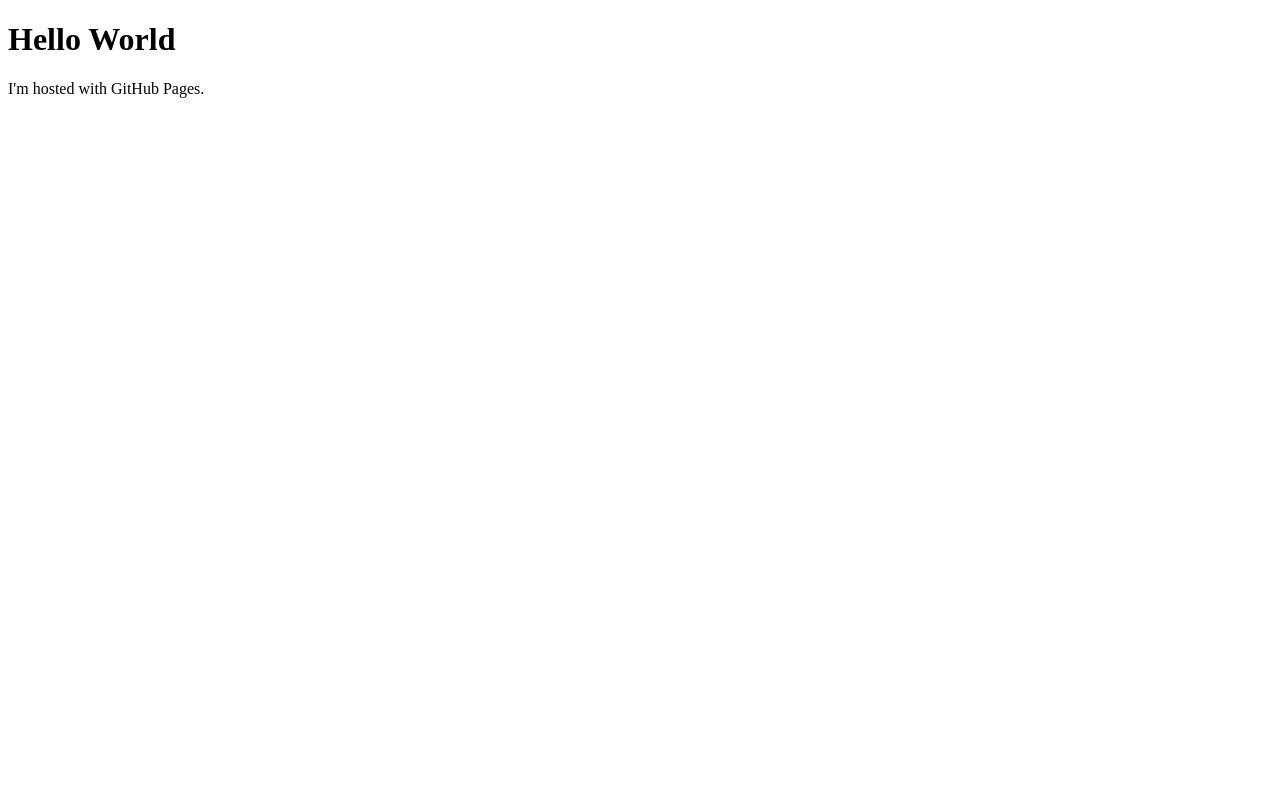
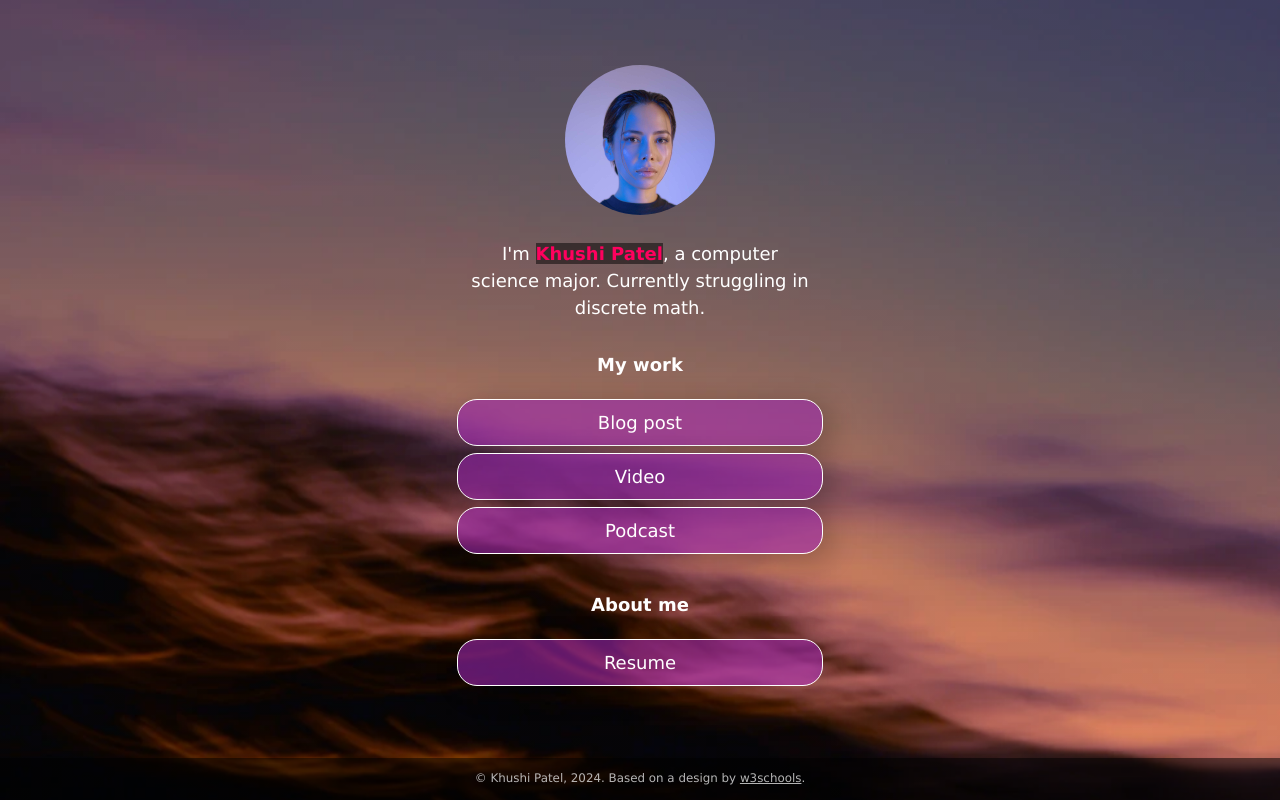
Before and after one commit to khushi-patel5/khushi-patel5.github.io, a plain HTML site: page index.html in a window 1280 px wide. Drawn offline with Linux system fonts and the light colour scheme.

Commit message:
moving website to change

```diff
--- /dev/null
+++ b/css/style.css
@@ -0,0 +1,231 @@
+:root {
+    --primaryText: #fff;
+    --secondaryText: #ff015e;
+    --primary: rgba(156, 39, 176, .60);
+    --secondary: rgba(255, 1, 94, .60);
+    --buttonHover: rgba(156, 39, 176, .40);
+    --smallButtonHover: rgba(0, 0, 0, .25);
+}
+
+html {
+    box-sizing: border-box;
+    /* keeps button boxes within phone screen width */
+    -ms-text-size-adjust: 100%;
+    -webkit-text-size-adjust: 100%;
+    height: 100%;
+}
+
+*,
+*:before,
+*:after {
+    box-sizing: inherit;
+}
+
+body {
+    margin: 0;
+    min-height: 100%;
+    /* The image used for the site background. Try changing skyscape.jpg to stars.jpg. Put a replacement photo in the images folder and, in line 21 below, replace skyscape.jpg with yourbackgroundfilename.jpg */
+    /* The linear gradient darkens the image, like putting a sunglasses lens on top of it. If you want to darken the image even more, change 0.1 (both times) to 0.3 or higher */
+    background: linear-gradient(rgba(0, 0, 0, 0.1), rgba(0, 0, 0, 0.1)), url(../images/skyscape.jpg);
+    /* Prevents the browser from repeating or "tiling" the background image */
+    background-repeat: no-repeat;
+    background-position: center;
+    /* Freezes the image so that even the content scrolls down, the background stays put */
+    background-attachment: fixed;
+    /* Resizes the background image to cover the entire container */
+    background-size: cover;
+    font-family: Futura, Verdana, sans-serif;
+    line-height: 1.5;
+    font-size: 18px;
+    display: flex;
+    flex-direction: column;
+    justify-content: space-around;
+    align-items: center;
+}
+
+h1 {
+    font-size: 1em;
+}
+
+h2 {
+    font-size: 1em;
+    margin-bottom: 0;
+}
+
+img {
+    margin: .5em 1em;
+    /* border: 1px solid #ccc; */
+    border-radius: 50%;
+    height: 150px;
+    max-width: 100%;
+    object-fit: cover;
+    /* Resizes the image to cover the entire container */
+}
+
+.container {
+    text-align: center;
+    width: 100%;
+    padding: 0;
+    margin-right: auto;
+    margin-left: auto;
+    flex: 1;
+    display: flex;
+    flex-direction: column;
+    justify-content: center;
+}
+
+.image-container {
+    text-align: center;
+    width: 100%;
+}
+
+.main-text-color {
+    color: var(--primaryText);
+}
+
+.name {
+    color: var(--secondaryText);
+}
+
+.name strong {
+    background-color: rgba(0, 0, 0, 0.50);
+}
+
+.section-header {
+    padding-top: .5em;
+}
+
+.button,
+.intro,
+.links-container,
+.slidedown,
+.external-link {
+    width: 100%;
+    min-width: 50%;
+    padding: .5em 1em;
+    text-decoration: none;
+    color: inherit;
+    text-align: center;
+}
+
+.button, .external-link {
+    border: 1px solid var(--primaryText);
+    border-radius: 20px;
+    box-shadow: 7px 6px 28px 1px rgba(0, 0, 0, 0.24);
+    overflow: hidden;
+    white-space: nowrap;
+    display: inline-block;
+    background-color: var(--primary);
+    cursor: pointer;
+    transition: 0.2s all;
+}
+
+.button:not(.highlight) {
+    background-color: var(--primary);
+}
+
+@media (hover: hover) {
+    .button:hover { background-color: var(--buttonHover); }
+}
+
+.button.highlight {
+    background-color: var(--secondary);
+}
+
+.button:active, .external-link:active {
+    transform: scale(0.98);
+    /* Scaling button to 0.98 to its original size */
+    box-shadow: 3px 2px 22px 1px rgba(0, 0, 0, 0.24);
+    /* Lowering the shadow */
+}
+
+.intro {
+    margin: 0 auto;
+}
+
+.section {
+    margin-top: 1em;
+}
+
+.slidedown {
+    margin: 0 auto;
+    padding: 0;
+    -webkit-transition: height .4s ease;
+    -o-transition: height .4s ease;
+    transition: height .4s ease;
+    overflow: hidden;
+    height: 0;
+}
+
+.external-link {
+    border: 1px solid var(--primaryText);
+    border-radius: 20px;
+    background-color: transparent;
+    display: flex;
+    align-items: center;
+    justify-content: center;
+    padding: 0;
+    margin: .5em auto 1.5em auto;
+    text-decoration: none;
+    color: inherit;
+    height: 2em;
+    width: 6em;
+}
+
+.external-link:hover {
+    background-color: var(--smallButtonHover)
+}
+
+.description {
+    display: flex;
+    text-align: left;
+    flex-direction: column;
+    padding: 0 .6em;
+}
+
+.description > p {
+    margin: .5em 0;
+}
+
+.footer {
+  font-size: .66em;
+  background-color: rgba(0, 0, 0, .5);
+  color: rgba(225, 225, 225, .8);
+  text-decoration: none;
+  width: 100%;
+  min-height: 3em;
+  display: flex;
+  align-items: center;
+  justify-content: center;
+  position: relative;
+}
+
+.footer a {
+    color: inherit;
+}
+
+/* Media queries allow you to change style properties according to the screen width. In this case, if the screen is AT LEAST 540 pixels wide (bigger than a standard phone), the .container resizes to 540 pixels and the buttons and intro resize to 85% of the container width */
+@media (min-width: 540px) {
+    .container {
+        max-width: 540px;
+    }
+
+    .button,
+    .intro,
+    .slidedown {
+        width: 85%;
+    }
+}
+
+/* If the screen is AT LEAST 768 pixels wide (standard tablet or larger), the .container resizes to 750 pixels and the buttons and intro resize to 40% of the container width */
+@media (min-width: 768px) {
+    .container {
+        max-width: 768px;
+    }
+
+    .button,
+    .intro,
+    .slidedown {
+        width: 40%;
+    }
+}
--- a/index.html
+++ b/index.html
@@ -1,7 +1,74 @@
 <!DOCTYPE html>
-<html>
-    <body>
-        <h1>Hello World</h1>
-        <p>I'm hosted with GitHub Pages.</p>
-    </body>
+<!-- This page is adapted from w3schools "How to make a link tree website https://www.w3schools.com/howto/howto_website_create_linktree.asp" -->
+<html lang="en">
+
+<head>
+  <meta charset="utf-8" />
+  <meta name="viewport" content="width=device-width, initial-scale=1" />
+  <!-- Add your name below -->
+  <title>Khushi Patel</title>
+  <link rel="stylesheet" href="css/style.css">
+</head>
+
+<body class="main-text-color">
+  <!-- Content container. Everything except footer goes here -->
+  <div class="container">
+    <!-- Image and name container. Put your replacement photo—which you should crop to be square—in the images folder, then change the source attribute to images/yourportraitfilename.jpg. This path says, "Look in the images folder for yourportraitfilename.jpg." Be sure to change the alt text, too. -->
+    <div class="image-container">
+      <img src="images/portrait.jpg" alt="Photo by Art Hauntington">
+    </div>
+    <div class="intro">
+      I'm <span class="name"><strong>Khushi Patel</strong></span>, a computer science major. Currently struggling in discrete math.
+    </div>
+    <div class="section-header">
+      <h1>My work</h1>
+    </div>
+    <!-- Replace the # inside of the href="#" with your links. -->
+    <div class="links-container">
+      <div class="button toggle">Blog post</div>
+      <div class="slidedown">
+        <div class="description">
+          <h2>Blog post title</h2>
+          <p>Here, add a short but appealing description of your blog post.</p>
+          <a href="#" class="external-link" target="_blank">Read</a>
+        </div>
+      </div>
+
+      <div class="button toggle">Video</div>
+      <div class="slidedown">
+        <div class="description">
+          <h2>Video title</h2>
+          <p>Add a short but appealing description of your video.</p>
+          <a href="#" class="external-link" target="_blank">Watch</a>
+        </div>
+      </div>
+
+      <div class="button toggle">Podcast</div>
+      <div class="slidedown">
+        <div class="description">
+          <h2>Podcast title</h2>
+          <p>Add a short but appealing description of your podcast</p>
+          <a href="#" class="external-link" target="_blank">Listen</a>
+        </div>
+      </div>
+    </div>
+
+    <!-- Replace # with PDF from Google Docs, or replace the entire section with whatever you want. Or delete it! Or add another section below it!-->
+    <div class="section-header">
+      <h1>About me</h1>
+    </div>
+
+    <div class="links-container">
+      <a href="https://drive.google.com" class="button" target="_blank">Resume</a>
+    </div>
+
+  </div>
+  <div class="footer">
+    <p>© Khushi Patel, 2024. Based on a design by <a
+        href="https://www.w3schools.com/howto/howto_website_create_linktree.asp" target="_blank">w3schools</a>.
+    </p>
+  </div>
+  <script type="text/javascript" src="js/slider.js"></script>
+</body>
+
 </html>
```
Also changed, not shown: images/portrait.jpg (added), images/skyscape.jpg (added), images/stars.jpg (added), 2 other files.
